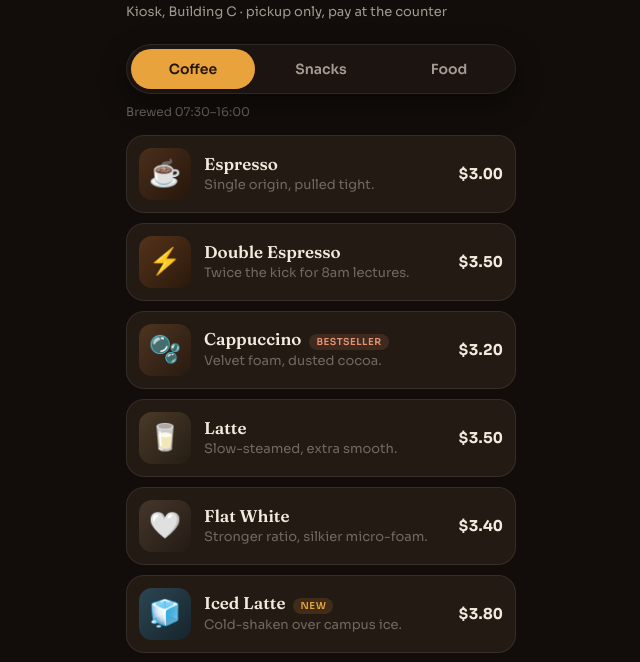
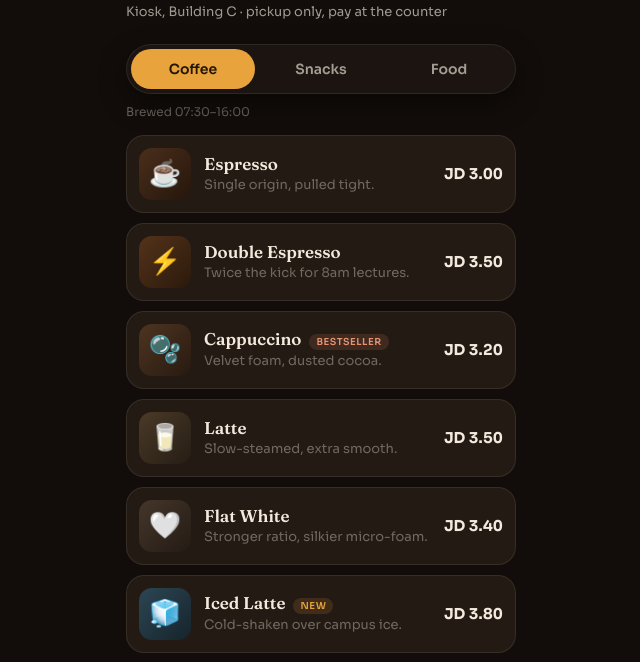
Before and after one commit to saifzubaidi9-spec/triple-m-menu, a plain HTML site: page index.html in a window 1280 px wide. Shown: the part 106-768 px from the top of the page, without its empty margins (319-959 px from the left). Drawn offline with Linux system fonts and the light colour scheme.

Commit message:
Show prices in JD instead of dollar sign

```diff
--- a/index.html
+++ b/index.html
@@ -295,7 +295,7 @@
 
       var price = document.createElement('div');
       price.className = 'price';
-      price.textContent = '$' + Number(item.price).toFixed(2);
+      price.textContent = 'JD ' + Number(item.price).toFixed(2);
       art.appendChild(price);
 
       return art;
```
